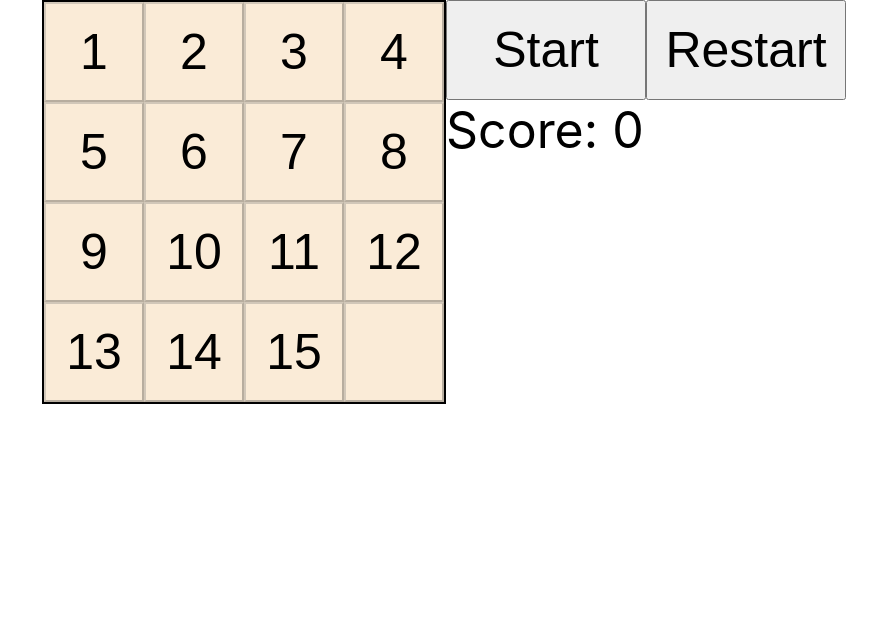
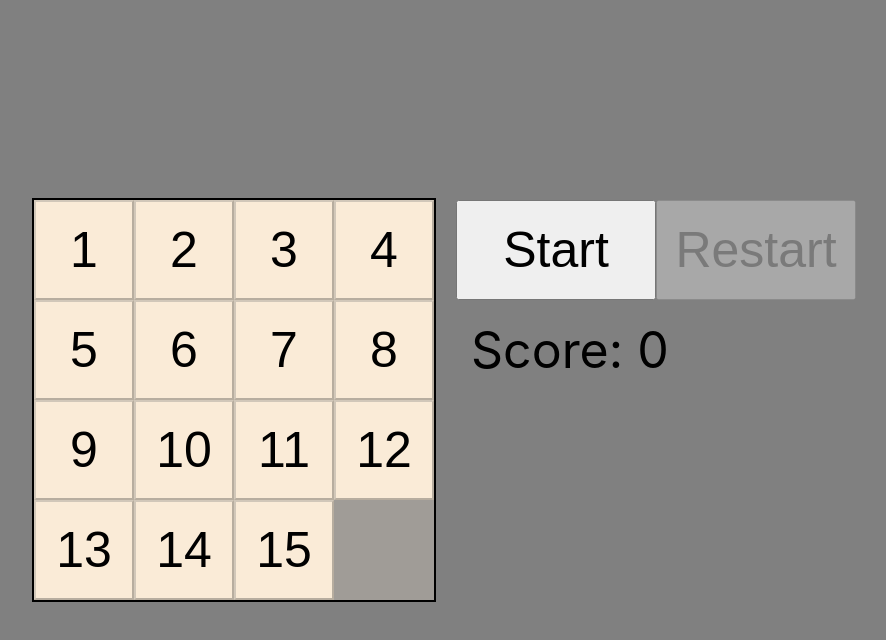
Before and after one commit to AlexBash82/fifteen, a React (Create React App) app: page / in a window 1280 px wide. Shown: the top 640 px of the page, without its empty margins (196-1082 px from the left). Built offline with nearby package versions, Linux system fonts and the light colour scheme.

Commit message:
unit_three_actions

```diff
--- a/src/Components/Gamefield.js
+++ b/src/Components/Gamefield.js
@@ -1,12 +1,10 @@
 import React, { useState } from 'react'
 import { useDispatch, useSelector } from 'react-redux'
 import {
-  drugChips,
-  setActive,
-  setSpace,
   setFifteenMemo,
-  complete,
-  unComplete,
+  // complete,
+  // unComplete,
+  reAssignChips,
 } from '../redux/actions'
 import './Gamefield.scss'
 import Square from './Square'
@@ -15,9 +13,8 @@ function Gamefield() {
   const dispatch = useDispatch()
   const fifteen = useSelector((state) => state.move.fifteen)
   const fifteenMemo = useSelector((state) => state.move.fifteenMemo)
-  const completed = useSelector((state) => state.result.completed)
+  const completed = useSelector((state) => state.move.complete)
 
-  //const [finish, setFinish] = useState(false)
   const [score, setScore] = useState(0)
   const [bestScore, setBestScore] = useState(Infinity)
   const [bestScoreShow, setBestScoreShow] = useState(false)
@@ -28,17 +25,10 @@ function Gamefield() {
     let itemB = fifteenArr[indSpace]
     fifteenArr[order] = itemB
     fifteenArr[indSpace] = itemA
-    dispatch(drugChips(fifteenArr))
-    dispatch(setSpace(fifteenArr.indexOf(16)))
-    reAssignActive(fifteenArr.indexOf(16))
-    let result = fifteenArr.filter((item, index) => --item === index)
-    if (result.length === 16) {
-      dispatch(complete())
-    }
+
+    reAssign(fifteenArr)
 
     setScore((prevScore) => prevScore + 1)
-
-    //setFinish(result.length === 16 ? true : false)
   }
 
   function start() {
@@ -53,18 +43,12 @@ function Gamefield() {
       }
     }
 
-    dispatch(drugChips(arrow))
+    reAssign(arrow)
     dispatch(setFifteenMemo(arrow))
-    dispatch(setSpace(arrow.indexOf(16)))
-    reAssignActive(arrow.indexOf(16))
-    if (completed) {
-      dispatch(unComplete())
-    }
 
     setBestScore(Infinity)
     setBestScoreShow(false)
     setScore(0)
-    //setFinish(false)
   }
 
   function restart() {
@@ -78,72 +62,75 @@ function Gamefield() {
     setBestScoreShow(completed ? true : false)
     setScore(0)
 
-    dispatch(drugChips(fifteenMemo))
-    dispatch(setSpace(fifteenMemo.indexOf(16)))
-    reAssignActive(fifteenMemo.indexOf(16))
-    if (completed) {
-      dispatch(unComplete())
-    }
-
-    //setFinish(false)
+    reAssign(fifteenMemo)
   }
 
-  function reAssignActive(indexSpace) {
-    let arrActive = []
+  function reAssign(arrowChips) {
+    const indexSpace = arrowChips.indexOf(16)
+    let arrowActive = []
     switch (indexSpace) {
       case 0:
-        arrActive = [1, 4]
+        arrowActive = [1, 4]
         break
       case 1:
-        arrActive = [0, 2, 5]
+        arrowActive = [0, 2, 5]
         break
       case 2:
-        arrActive = [1, 3, 6]
+        arrowActive = [1, 3, 6]
         break
       case 3:
-        arrActive = [2, 7]
+        arrowActive = [2, 7]
         break
       case 4:
-        arrActive = [0, 5, 8]
+        arrowActive = [0, 5, 8]
         break
       case 5:
-        arrActive = [1, 4, 6, 9]
+        arrowActive = [1, 4, 6, 9]
         break
       case 6:
-        arrActive = [2, 5, 7, 10]
+        arrowActive = [2, 5, 7, 10]
         break
       case 7:
-        arrActive = [3, 6, 11]
+        arrowActive = [3, 6, 11]
         break
       case 8:
-        arrActive = [4, 9, 12]
+        arrowActive = [4, 9, 12]
         break
       case 9:
-        arrActive = [5, 8, 10, 13]
+        arrowActive = [5, 8, 10, 13]
         break
       case 10:
-        arrActive = [6, 9, 11, 14]
+        arrowActive = [6, 9, 11, 14]
         break
       case 11:
-        arrActive = [7, 10, 15]
+        arrowActive = [7, 10, 15]
         break
       case 12:
-        arrActive = [8, 13]
+        arrowActive = [8, 13]
         break
       case 13:
-        arrActive = [9, 12, 14]
+        arrowActive = [9, 12, 14]
         break
       case 14:
-        arrActive = [10, 13, 15]
+        arrowActive = [10, 13, 15]
         break
       case 15:
-        arrActive = [11, 14]
+        arrowActive = [11, 14]
         break
       default:
         console.log('iSpace is not found')
         break
     }
-    dispatch(setActive(arrActive))
+
+    const result = arrowChips.filter((item, index) => --item === index)
+    let complete
+    if (result.length === 16) {
+      complete = true
+    } else {
+      complete = false
+    }
+
+    dispatch(reAssignChips(arrowChips, arrowActive, indexSpace, complete))
   }
 
   return (
@@ -172,6 +159,7 @@ function Gamefield() {
           <button
             className="Screen_dashboard_buttons_button"
             onClick={() => restart()}
+            disabled={!score}
           >
             Restart
           </button>
--- a/src/Components/Gamefield.scss
+++ b/src/Components/Gamefield.scss
@@ -1,11 +1,17 @@
 .Screen {
+  width: 100vw;
+  height: 100vh;
   display: flex;
   justify-content: center;
+  align-items: center;
+  background-color: gray;
+  gap: 20px;
 
   &_field {
+    border: 2px solid black;
     box-sizing: content-box;
-
-    border: 2px solid black;
+    width: 400px;
+    height: 400px;
 
     &_chips {
       width: 400px;
@@ -42,6 +48,8 @@
       width: 400px;
       height: 100px;
       font-size: 50px;
+      padding-top: 20px;
+      padding-left: 15px;
     }
   }
 }
--- a/src/Components/Square.js
+++ b/src/Components/Square.js
@@ -10,7 +10,6 @@ function Square({ order, number, drug }) {
   }
   const iSpace = useSelector((state) => state.move.space)
   const active = useSelector((state) => state.move.active)
-  const completed = useSelector((state) => state.result.completed)
 
   function check() {
     switch (order) {
@@ -76,7 +75,7 @@ function Square({ order, number, drug }) {
   return (
     <button
       disabled={!active.includes(order)}
-      className={`Square ${completed ? 'greeting' : ''}`}
+      className={`Square ${number === 16 ? 'empty' : ''}`}
       style={styles.button}
       onClick={() => check()}
     >
--- a/src/Components/Square.scss
+++ b/src/Components/Square.scss
@@ -11,6 +11,7 @@
   }
 }
 
-.greeting {
-  background-color: aqua;
+.empty {
+  background-color: rgba(250, 235, 215, 0.26);
+  border-style: none;
 }
--- a/src/redux/actions.js
+++ b/src/redux/actions.js
@@ -1,30 +1,17 @@
 import {
-  DRUG_CHIPS,
-  SET_ACTIVE,
-  SET_SPACE,
+  REASSIGN_CHIPS,
   SET_FIFTEEN_MEMO,
-  COMPLETED,
-  NOT_COMPLETED,
+  // COMPLETED,
+  // NOT_COMPLETED,
 } from './types'
 
-export function drugChips(arrow) {
+export function reAssignChips(arrowChips, arrowActive, indexSpace, complete) {
   return {
-    type: DRUG_CHIPS,
-    payload: arrow,
-  }
-}
-
-export function setActive(arrow) {
-  return {
-    type: SET_ACTIVE,
-    payload: arrow,
-  }
-}
-
-export function setSpace(index) {
-  return {
-    type: SET_SPACE,
-    payload: index,
+    type: REASSIGN_CHIPS,
+    payloadChips: arrowChips,
+    payloadActive: arrowActive,
+    payloadSpace: indexSpace,
+    payloadComplete: complete,
   }
 }
 
@@ -35,14 +22,14 @@ export function setFifteenMemo(arrow) {
   }
 }
 
-export function complete() {
-  return {
-    type: COMPLETED,
-  }
-}
+// export function complete() {
+//   return {
+//     type: COMPLETED,
+//   }
+// }
 
-export function unComplete() {
-  return {
-    type: NOT_COMPLETED,
-  }
-}
+// export function unComplete() {
+//   return {
+//     type: NOT_COMPLETED,
+//   }
+// }
--- a/src/redux/moveReducer.js
+++ b/src/redux/moveReducer.js
@@ -1,20 +1,23 @@
-import { DRUG_CHIPS, SET_ACTIVE, SET_SPACE, SET_FIFTEEN_MEMO } from './types'
+import { SET_FIFTEEN_MEMO, REASSIGN_CHIPS } from './types'
 
 const initialState = {
   fifteen: [1, 2, 3, 4, 5, 6, 7, 8, 9, 10, 11, 12, 13, 14, 15, 16],
   active: [],
   space: 16,
-  fifteenMemo: [1, 2, 3, 4, 5, 6, 7, 8, 9, 10, 11, 12, 13, 14, 15, 16],
+  fifteenMemo: [],
+  complete: false,
 }
 
 export const moveReducer = (state = initialState, action) => {
   switch (action.type) {
-    case DRUG_CHIPS:
-      return { ...state, fifteen: action.payload }
-    case SET_ACTIVE:
-      return { ...state, active: action.payload }
-    case SET_SPACE:
-      return { ...state, space: action.payload }
+    case REASSIGN_CHIPS:
+      return {
+        ...state,
+        fifteen: action.payloadChips,
+        active: action.payloadActive,
+        space: action.payloadSpace,
+        complete: action.payloadComplete,
+      }
     case SET_FIFTEEN_MEMO:
       return { ...state, fifteenMemo: action.payload }
     default:
--- a/src/redux/resultReducer.js
+++ b/src/redux/resultReducer.js
@@ -1,17 +1,17 @@
-import { COMPLETED, NOT_COMPLETED } from './types'
+import {} from './types'
 
 const initialState = {
-  completed: false,
+  // completed: false,
   score: 0,
   bestScore: Infinity,
 }
 
 export const resultReducer = (state = initialState, action) => {
   switch (action.type) {
-    case COMPLETED:
-      return { ...state, completed: true }
-    case NOT_COMPLETED:
-      return { ...state, completed: false }
+    // case COMPLETED:
+    //   return { ...state, completed: true }
+    // case NOT_COMPLETED:
+    //   return { ...state, completed: false }
 
     default:
       return state
--- a/src/redux/types.js
+++ b/src/redux/types.js
@@ -1,6 +1,4 @@
-export const DRUG_CHIPS = 'MOVE/DRUG_CHIPS'
-export const SET_ACTIVE = 'MOVE/SET_ACTIVE'
-export const SET_SPACE = 'MOVE/SET_SPACE'
+export const REASSIGN_CHIPS = 'MOVE/REASSIGN_CHIPS'
 export const SET_FIFTEEN_MEMO = 'MOVE/SET_FIFTEEN_MEMO'
-export const COMPLETED = 'RESULT/COMPLETED'
-export const NOT_COMPLETED = 'RESULT/NOT_COMPLETED'
+//export const COMPLETED = 'RESULT/COMPLETED'
+//export const NOT_COMPLETED = 'RESULT/NOT_COMPLETED'
```
